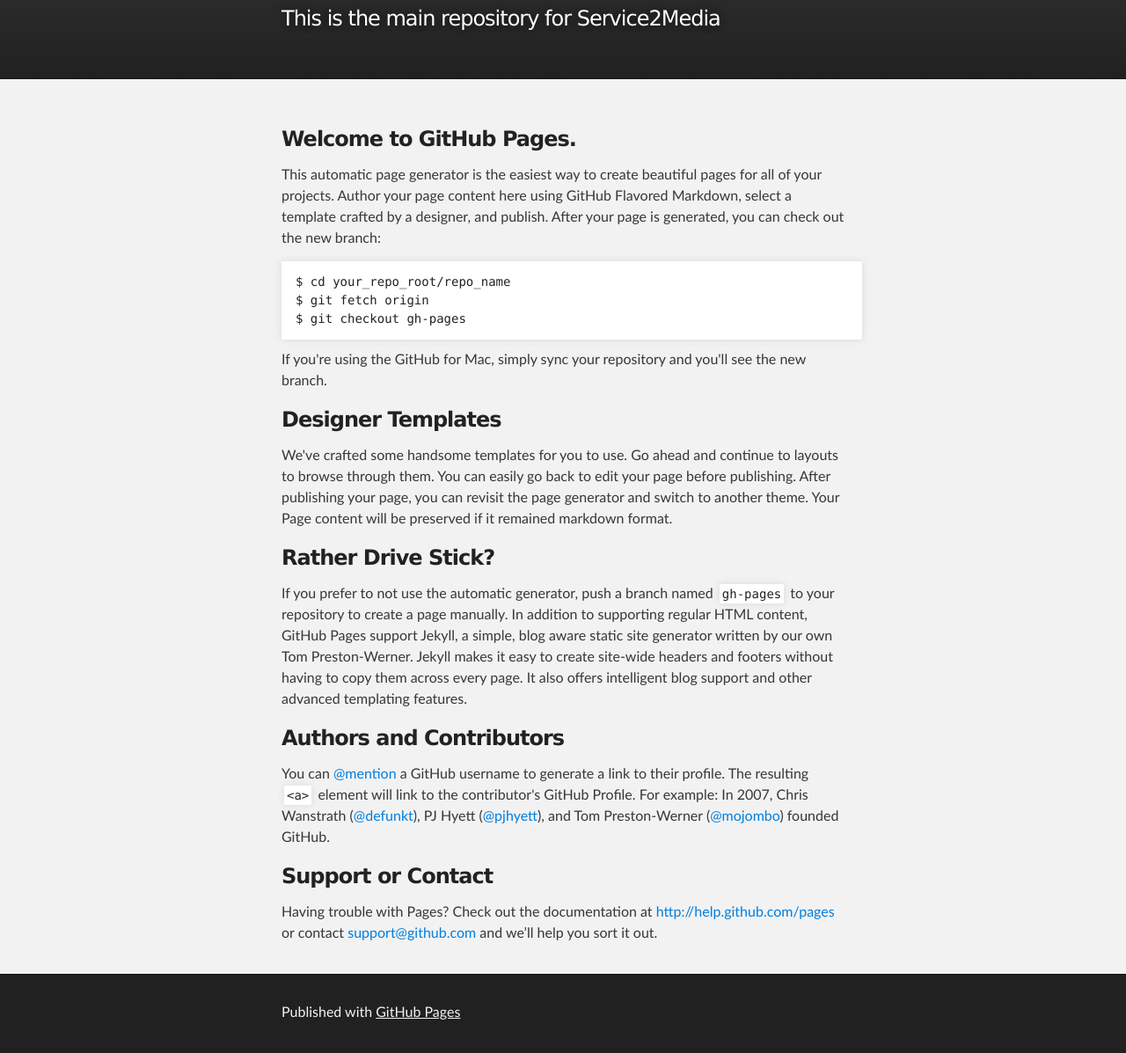
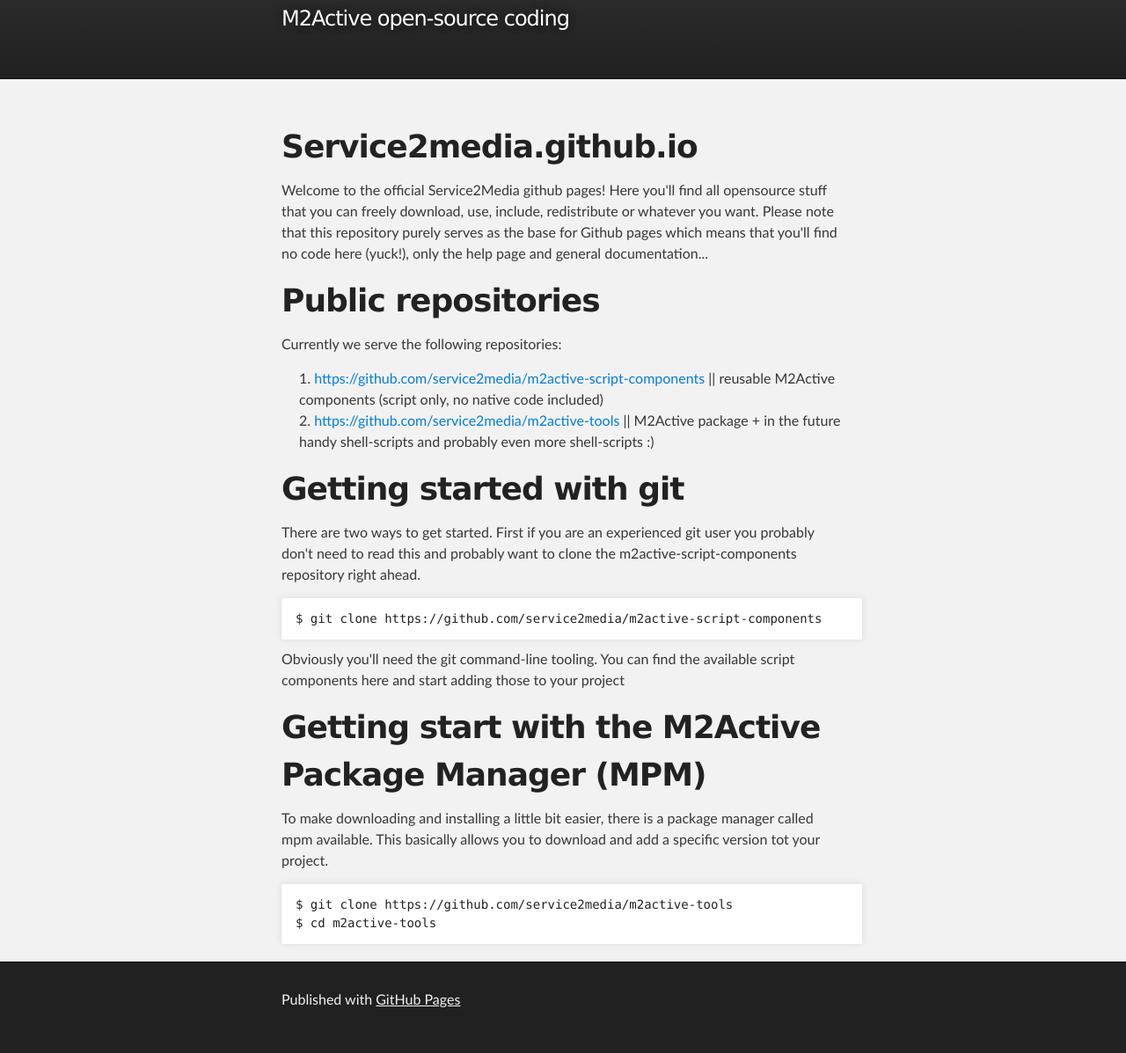
Before and after one commit to service2media/service2media.github.io, a plain HTML site: page index.html in a window 1280 px wide. Shown: the part 120-1317 px from the top of the page at 88% size. Drawn offline with Linux system fonts and the light colour scheme.

Commit message:
Replace master branch with page content via GitHub

```diff
--- a/index.html
+++ b/index.html
@@ -4,7 +4,7 @@
   <head>
     <meta charset='utf-8' />
     <meta http-equiv="X-UA-Compatible" content="chrome=1" />
-    <meta name="description" content="Service2media.github.io : This is the main repository for Service2Media" />
+    <meta name="description" content="Service2media.github.io : M2Active open-source coding" />
 
     <link rel="stylesheet" type="text/css" media="screen" href="stylesheets/stylesheet.css">
 
@@ -19,7 +19,7 @@
           <a id="forkme_banner" href="https://github.com/service2media">View on GitHub</a>
 
           <h1 id="project_title">Service2media.github.io</h1>
-          <h2 id="project_tagline">This is the main repository for Service2Media</h2>
+          <h2 id="project_tagline">M2Active open-source coding</h2>
 
         </header>
     </div>
@@ -27,37 +27,44 @@
     <!-- MAIN CONTENT -->
     <div id="main_content_wrap" class="outer">
       <section id="main_content" class="inner">
-        <h3>
-<a name="welcome-to-github-pages" class="anchor" href="#welcome-to-github-pages"><span class="octicon octicon-link"></span></a>Welcome to GitHub Pages.</h3>
+        <h1>
+<a name="service2mediagithubio" class="anchor" href="#service2mediagithubio"><span class="octicon octicon-link"></span></a>Service2media.github.io</h1>
 
-<p>This automatic page generator is the easiest way to create beautiful pages for all of your projects. Author your page content here using GitHub Flavored Markdown, select a template crafted by a designer, and publish. After your page is generated, you can check out the new branch:</p>
+<p>Welcome to the official Service2Media github pages! Here you'll find all opensource stuff that you can freely download,
+use, include, redistribute or whatever you want. Please note that this repository purely serves as the base for Github pages
+which means that you'll find no code here (yuck!), only the help page and general documentation...</p>
 
-<pre><code>$ cd your_repo_root/repo_name
-$ git fetch origin
-$ git checkout gh-pages
+<h1>
+<a name="public-repositories" class="anchor" href="#public-repositories"><span class="octicon octicon-link"></span></a>Public repositories</h1>
+
+<p>Currently we serve the following repositories:</p>
+
+<ol>
+<li>
+<a href="https://github.com/service2media/m2active-script-components">https://github.com/service2media/m2active-script-components</a> || reusable M2Active components (script only, no native code included)</li>
+<li>
+<a href="https://github.com/service2media/m2active-tools">https://github.com/service2media/m2active-tools</a> || M2Active package + in the future handy shell-scripts and probably even more shell-scripts :)</li>
+</ol><h1>
+<a name="getting-started-with-git" class="anchor" href="#getting-started-with-git"><span class="octicon octicon-link"></span></a>Getting started with git</h1>
+
+<p>There are two ways to get started. First if you are an experienced git user you probably don't need to read this
+and probably want to clone the m2active-script-components repository right ahead. </p>
+
+<pre><code>$ git clone https://github.com/service2media/m2active-script-components
 </code></pre>
 
-<p>If you're using the GitHub for Mac, simply sync your repository and you'll see the new branch.</p>
+<p>Obviously you'll need the git command-line tooling. You can find the available script components here and start adding
+those to your project</p>
 
-<h3>
-<a name="designer-templates" class="anchor" href="#designer-templates"><span class="octicon octicon-link"></span></a>Designer Templates</h3>
+<h1>
+<a name="getting-start-with-the-m2active-package-manager-mpm" class="anchor" href="#getting-start-with-the-m2active-package-manager-mpm"><span class="octicon octicon-link"></span></a>Getting start with the M2Active Package Manager (MPM)</h1>
 
-<p>We've crafted some handsome templates for you to use. Go ahead and continue to layouts to browse through them. You can easily go back to edit your page before publishing. After publishing your page, you can revisit the page generator and switch to another theme. Your Page content will be preserved if it remained markdown format.</p>
+<p>To make downloading and installing a little bit easier, there is a package manager called mpm available. This basically
+allows you to download and add a specific version tot your project. </p>
 
-<h3>
-<a name="rather-drive-stick" class="anchor" href="#rather-drive-stick"><span class="octicon octicon-link"></span></a>Rather Drive Stick?</h3>
-
-<p>If you prefer to not use the automatic generator, push a branch named <code>gh-pages</code> to your repository to create a page manually. In addition to supporting regular HTML content, GitHub Pages support Jekyll, a simple, blog aware static site generator written by our own Tom Preston-Werner. Jekyll makes it easy to create site-wide headers and footers without having to copy them across every page. It also offers intelligent blog support and other advanced templating features.</p>
-
-<h3>
-<a name="authors-and-contributors" class="anchor" href="#authors-and-contributors"><span class="octicon octicon-link"></span></a>Authors and Contributors</h3>
-
-<p>You can <a href="https://github.com/blog/821" class="user-mention">@mention</a> a GitHub username to generate a link to their profile. The resulting <code>&lt;a&gt;</code> element will link to the contributor's GitHub Profile. For example: In 2007, Chris Wanstrath (<a href="https://github.com/defunkt" class="user-mention">@defunkt</a>), PJ Hyett (<a href="https://github.com/pjhyett" class="user-mention">@pjhyett</a>), and Tom Preston-Werner (<a href="https://github.com/mojombo" class="user-mention">@mojombo</a>) founded GitHub.</p>
-
-<h3>
-<a name="support-or-contact" class="anchor" href="#support-or-contact"><span class="octicon octicon-link"></span></a>Support or Contact</h3>
-
-<p>Having trouble with Pages? Check out the documentation at <a href="http://help.github.com/pages">http://help.github.com/pages</a> or contact <a href="mailto:support@github.com">support@github.com</a> and we’ll help you sort it out.</p>
+<pre><code>$ git clone https://github.com/service2media/m2active-tools
+$ cd m2active-tools
+</code></pre>
       </section>
     </div>
 
```
Also changed, not shown: params.json (+1 -1 lines).
